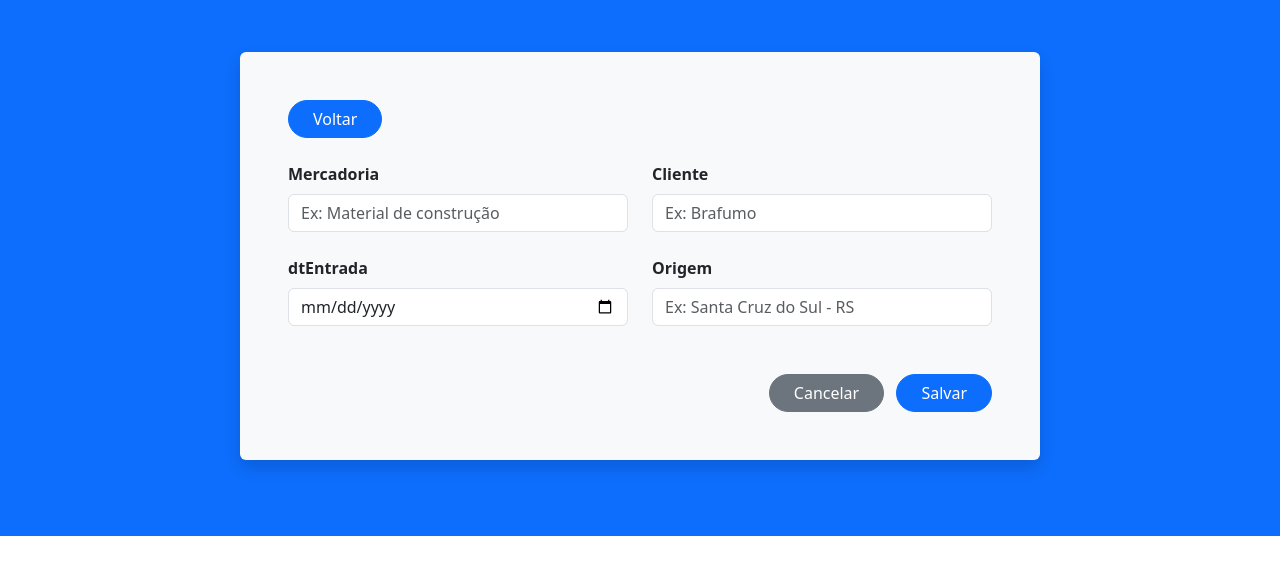
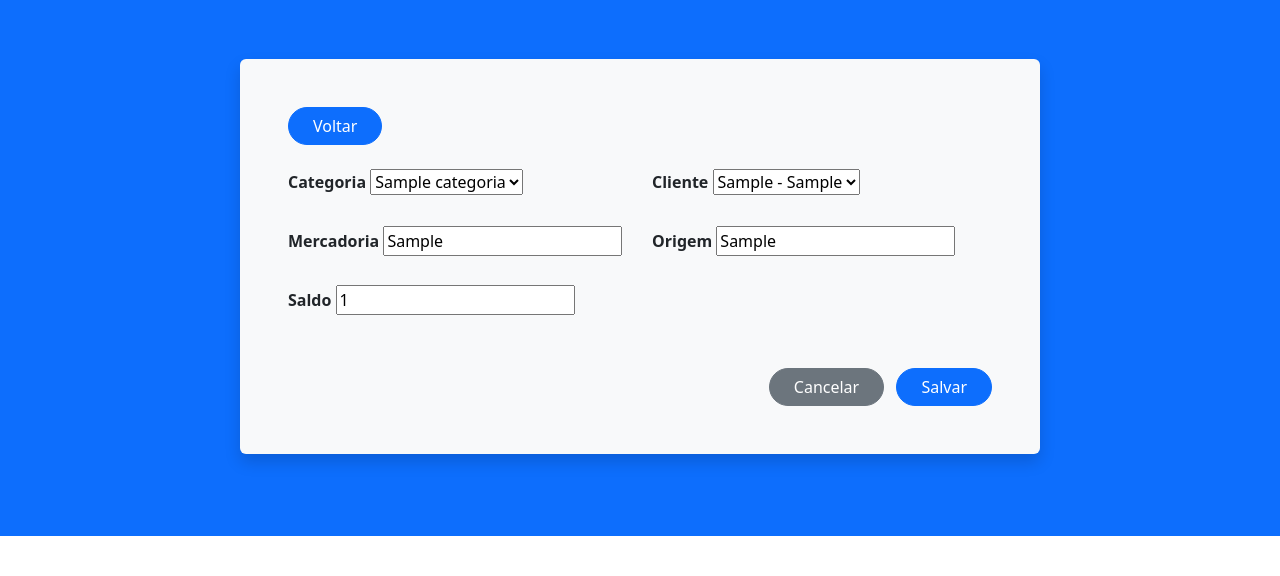
Before and after one commit to BR-Pufferfish/Projeto_SENAC_T4678_Python, a Django app: page /editar_mercadoria/1 in a window 1280 px wide. Shown: the part 128-704 px from the top of the page. Run offline with Django 5.2, Linux system fonts and the light colour scheme; a user stored in the database is signed in; tables that the repository leaves empty hold one stand-in row (values such as "Sample post").

Commit message:
ajustadas a inclusao e edicao de mercadoria exceto o despachar

```diff
--- a/core/templates/core/criar_mercadoria.html
+++ b/core/templates/core/criar_mercadoria.html
@@ -21,7 +21,7 @@
 
             <!-- Botão Voltar -->
             <div class="mb-4">
-                <a href="/listar_mercadoria" class="btn btn-primary rounded-pill px-4">
+                <a href="{% url 'listar_mercadoria' %}" class="btn btn-primary rounded-pill px-4">
                     Voltar
                 </a>
             </div>
@@ -69,7 +69,7 @@
 
                 <!-- Botões -->
                 <div class="text-end mt-4">
-                    <a class="btn btn-secondary rounded-pill px-4 me-2">
+                    <a href="{% url 'listar_mercadoria' %}" class="btn btn-secondary rounded-pill px-4 me-2">
                         Cancelar
                     </a>
 
--- a/core/templates/core/editar_mercadoria.html
+++ b/core/templates/core/editar_mercadoria.html
@@ -10,7 +10,7 @@
             <img src="{% static 'img/logo.png' %}" width="120">
             <div class="fw-bold">M.K.M</div>
         </div>
-        <h1 class="fw-bold">Cadastrar Mercadoria</h1>
+        <h1 class="fw-bold">Editar Mercadoria</h1>
     </div>
 
     <!-- Fundo Azul -->
@@ -21,7 +21,7 @@
 
             <!-- Botão Voltar -->
             <div class="mb-4">
-                <a class="btn btn-primary rounded-pill px-4">
+                <a href="{% url 'listar_mercadoria' %}" class="btn btn-primary rounded-pill px-4">
                     Voltar
                 </a>
             </div>
@@ -31,32 +31,36 @@
                 {% csrf_token %}
 
                 <div class="row">
+
                     <div class="col-md-6 mb-4">
-                        <label class="form-label fw-bold">Mercadoria</label>
-                        <input type="text" name="nome" class="form-control" placeholder="Ex: Material de construção"
-                            required>
+                        <label class="form-label fw-bold">Categoria</label>
+                        {{ form.categoria }}
                     </div>
 
                     <div class="col-md-6 mb-4">
                         <label class="form-label fw-bold">Cliente</label>
-                        <input type="text" name="cliente" class="form-control" placeholder="Ex: Brafumo" required>
+                        {{ form.pessoa }}
                     </div>
 
                     <div class="col-md-6 mb-4">
-                        <label class="form-label fw-bold">dtEntrada</label>
-                        <input type="date" name="dt_entrada" class="form-control" required>
+                        <label class="form-label fw-bold">Mercadoria</label>
+                        {{ form.mercadoria }}
                     </div>
 
                     <div class="col-md-6 mb-4">
                         <label class="form-label fw-bold">Origem</label>
-                        <input type="text" name="origem" class="form-control" placeholder="Ex: Santa Cruz do Sul - RS"
-                            required>
+                        {{ form.origem }}
                     </div>
+
+                    <div class="col-md-6 mb-4">
+                        <label class="form-label fw-bold">Saldo</label>
+                        {{ form.saldo }}
+                    </div>
+
                 </div>
 
-                <!-- Botões -->
                 <div class="text-end mt-4">
-                    <a class="btn btn-secondary rounded-pill px-4 me-2">
+                    <a href="{% url 'listar_mercadoria' %}" class="btn btn-secondary rounded-pill px-4 me-2">
                         Cancelar
                     </a>
 
--- a/core/views.py
+++ b/core/views.py
@@ -92,24 +92,11 @@
 
 class EditarEstoqueView(LoginRequiredMixin, PermissionRequiredMixin, UpdateView):
     model = Estoque
+    fields = ['categoria', 'pessoa', 'mercadoria', 'origem', 'saldo']
     template_name = 'core/editar_mercadoria.html'
     success_url = reverse_lazy('listar_mercadoria')
     permission_required = 'core.change_estoque'
     raise_exception = True
-
-    def get(self, request, pk):
-        estoque = get_object_or_404(Estoque, pk=pk)
-        return render(request, self.template_name, {'estoque': estoque})
-
-    def post(self, request, pk):
-        estoque = get_object_or_404(Estoque, pk=pk)
-        estoque.categoria_id = request.POST.get('categoria')
-        estoque.pessoa_id = request.POST.get('pessoa')
-        estoque.mercadoria = request.POST.get('mercadoria')
-        estoque.origem = request.POST.get('origem')
-        estoque.saldo = request.POST.get('saldo')
-        estoque.save()
-        return redirect(self.success_url)
 
 
 class ExcluirEstoqueView(LoginRequiredMixin, PermissionRequiredMixin, View):
```
Also changed, not shown: core/templates/core/listar_mercadoria.html (+6 -5 lines), setup/settings.py (+13 -3 lines).
